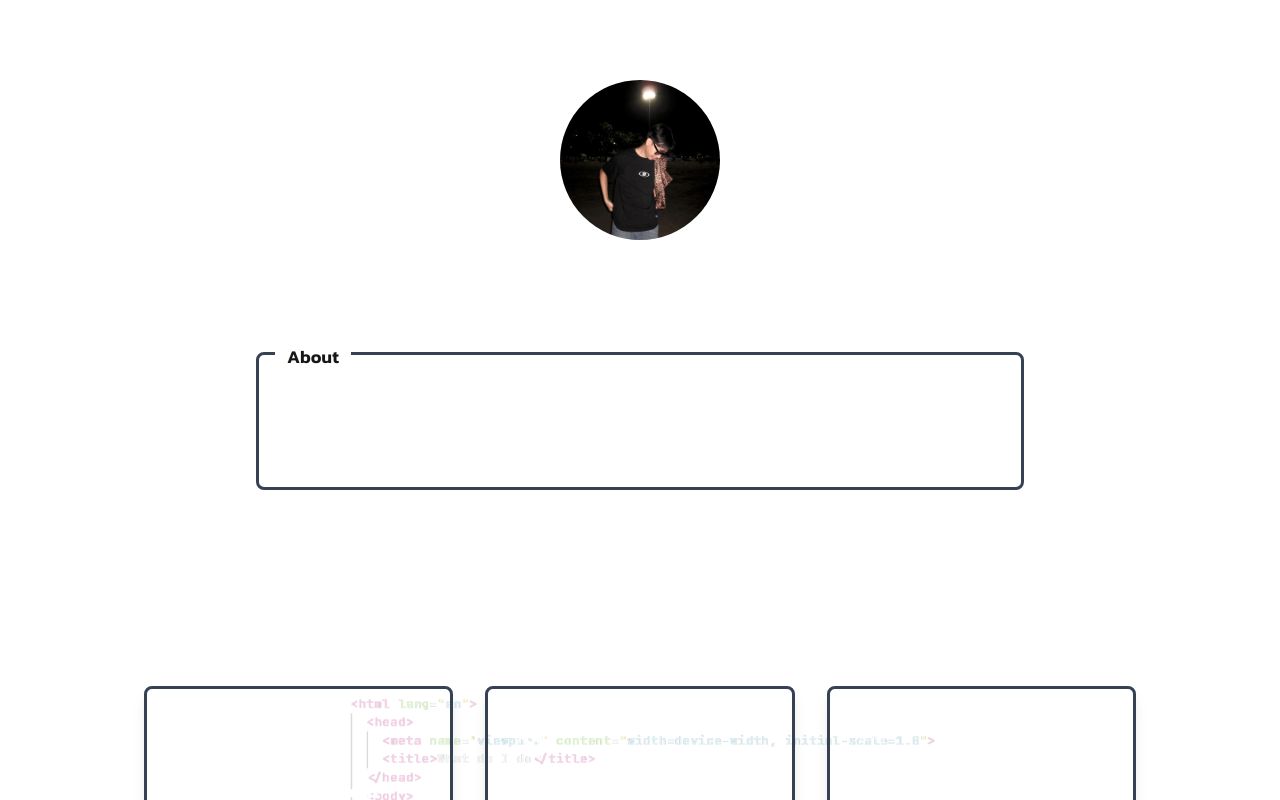
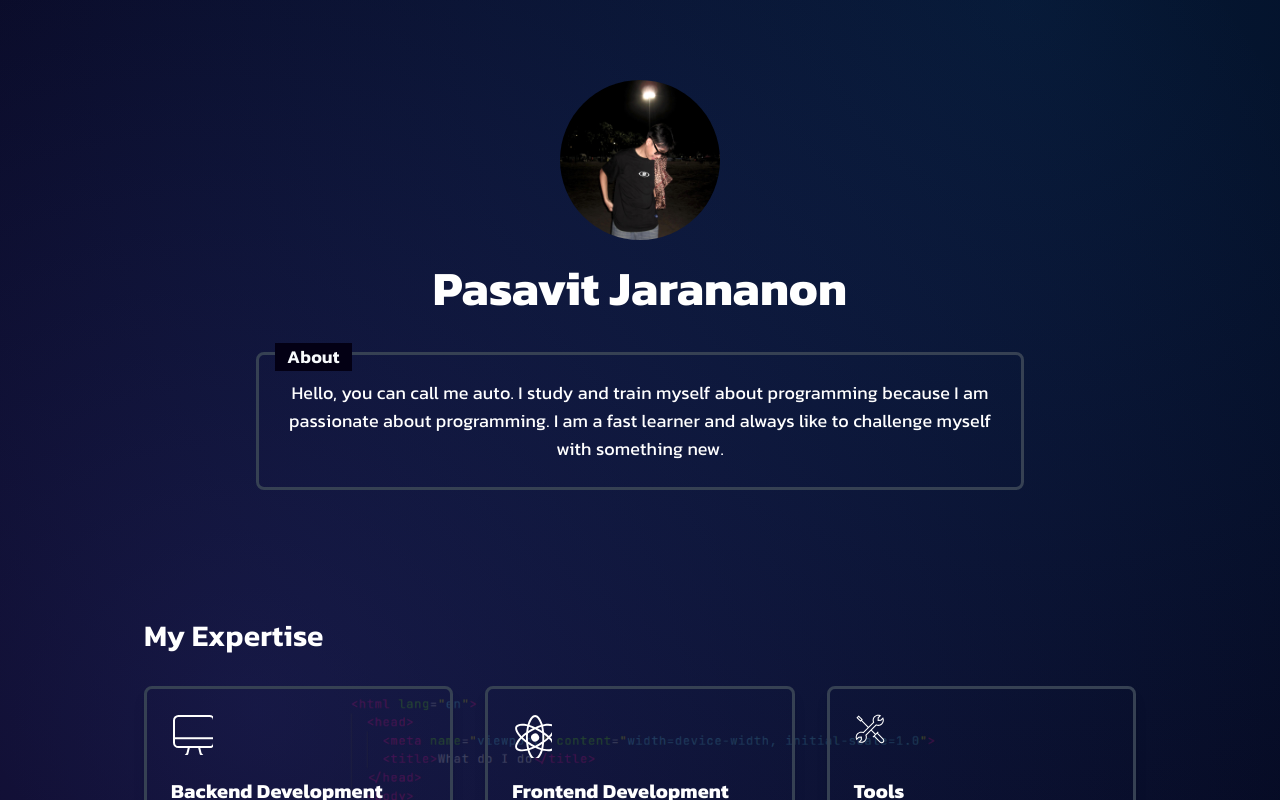
Before and after one commit to Cruzbaby/portfolio, a Next.js app: page / in a window 1280 px wide. Shown: the top 800 px of the page. Built offline with nearby package versions, Linux system fonts and the light colour scheme.

Commit message:
Chang Css

```diff
--- a/src/app/globals.css
+++ b/src/app/globals.css
@@ -2,8 +2,8 @@
 @import url('https://fonts.googleapis.com/css2?family=Kanit:wght@400;600;700&display=swap');
 
 :root {
-  --background: #ffffff;
-  --foreground: #171717;
+  --background: #030014;
+  --foreground: #f8fafc;
 }
 
 @theme inline {
@@ -15,15 +15,21 @@
 
 @media (prefers-color-scheme: dark) {
   :root {
-    --background: hsl(0, 0%, 3.9%);
-    --foreground: hsl(0, 0%, 98%);
+    --background: #030014;
+    --foreground: #f8fafc;
   }
 }
 
 body {
-  background: var(--background);
+  min-height: 100vh;
+  margin: 0;
+  background:
+    radial-gradient(circle at 20% 20%, rgba(99, 102, 241, 0.2), transparent 40%),
+    radial-gradient(circle at 80% 0%, rgba(14, 165, 233, 0.15), transparent 35%),
+    #030014;
   color: var(--foreground);
   font-family: var(--font-kanit), sans-serif;
+  letter-spacing: 0.01em;
 }
 
 .title {
```
